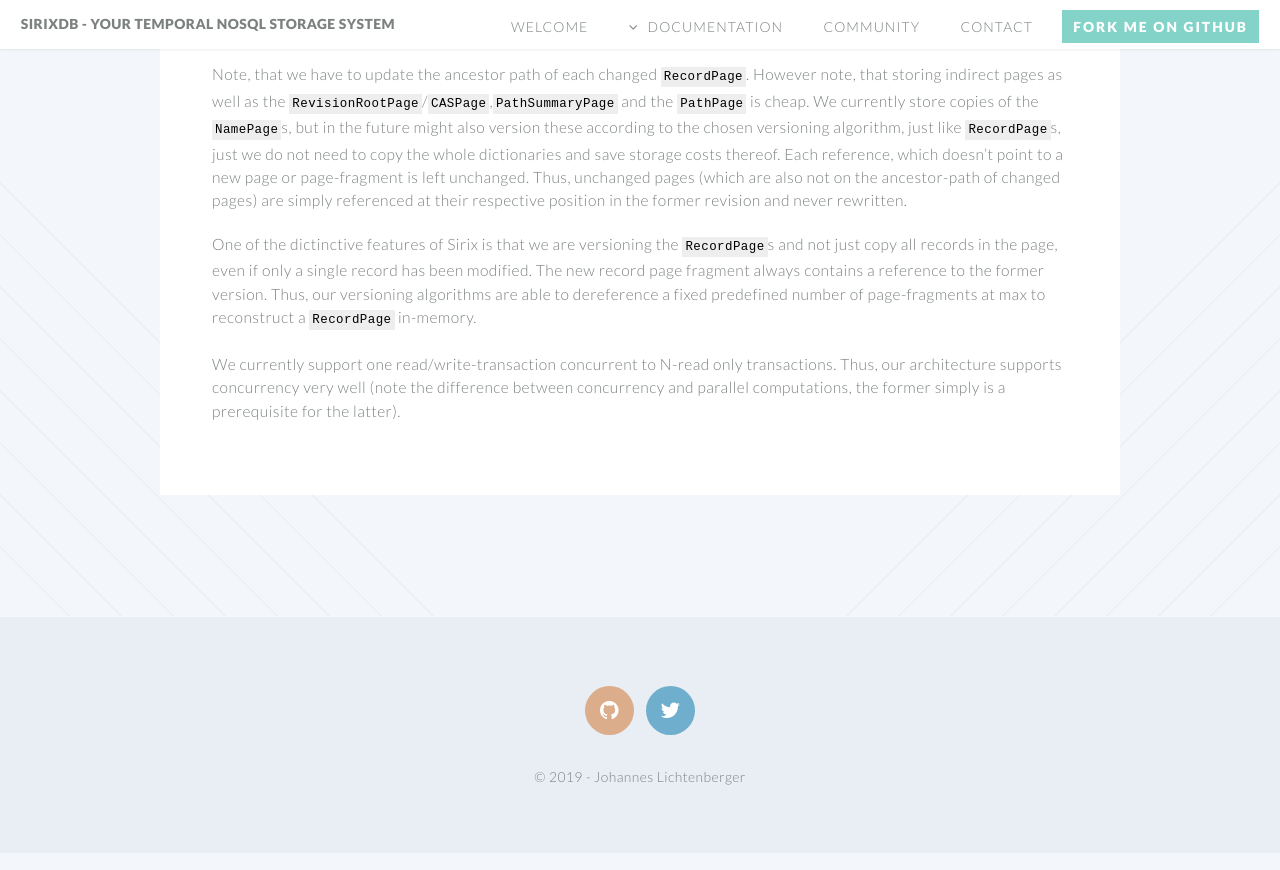
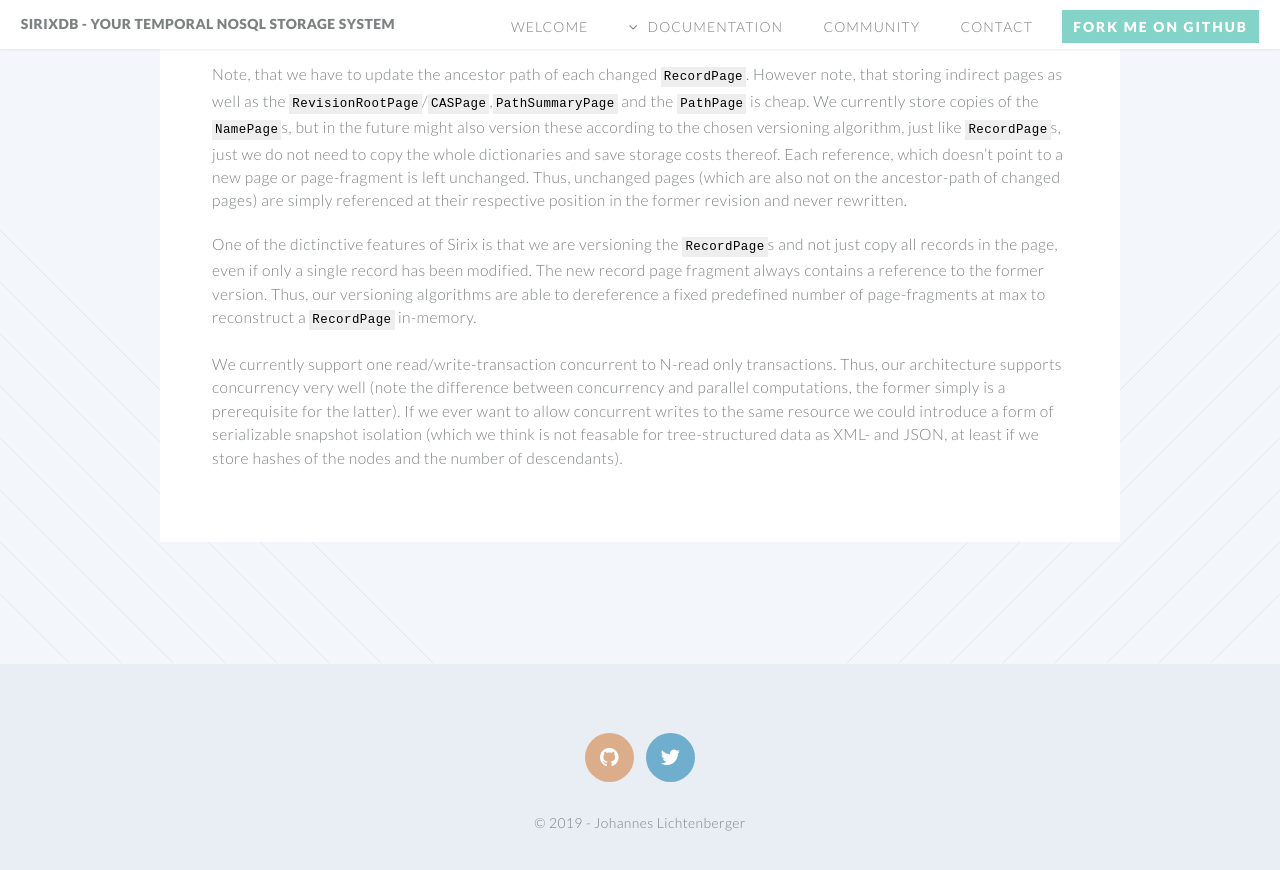
Before and after one commit to sirixdb/sirixdb.github.io, a Jekyll site: the page built from architecture.md, in a window 1280 px wide and 900 px high, scrolled down 3945 px. Shown: the top 870 px of the window. Built offline with Jekyll 4.4.1, drawn with Linux system fonts in a browser that asks for light colours; our own code applies the rules of GitHub Pages for plain Markdown files.

Commit message:
Update architecture.md

```diff
--- a/architecture.md
+++ b/architecture.md
@@ -60,4 +60,4 @@ Note, that we have to update the ancestor path of each changed `RecordPage`. How
 
 One of the dictinctive features of Sirix is that we are versioning the `RecordPage`s and not just copy all records in the page, even if only a single record has been modified. The new record page fragment always contains a reference to the former version. Thus, our versioning algorithms are able to dereference a fixed predefined number of page-fragments at max to reconstruct a `RecordPage` in-memory.
 
-We currently support one read/write-transaction concurrent to N-read only transactions. Thus, our architecture supports concurrency very well (note the difference between concurrency and parallel computations, the former simply is a prerequisite for the latter).
+We currently support one read/write-transaction concurrent to N-read only transactions. Thus, our architecture supports concurrency very well (note the difference between concurrency and parallel computations, the former simply is a prerequisite for the latter). If we ever want to allow concurrent writes to the same resource we could introduce a form of serializable snapshot isolation (which we think is not feasable for tree-structured data as XML- and JSON, at least if we store hashes of the nodes and the number of descendants).
```
